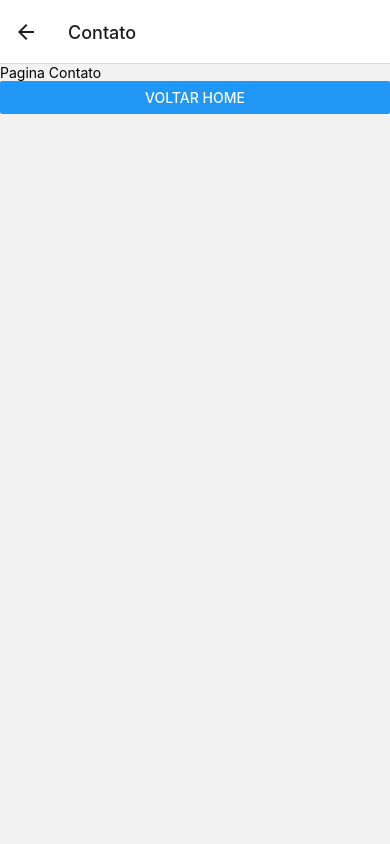
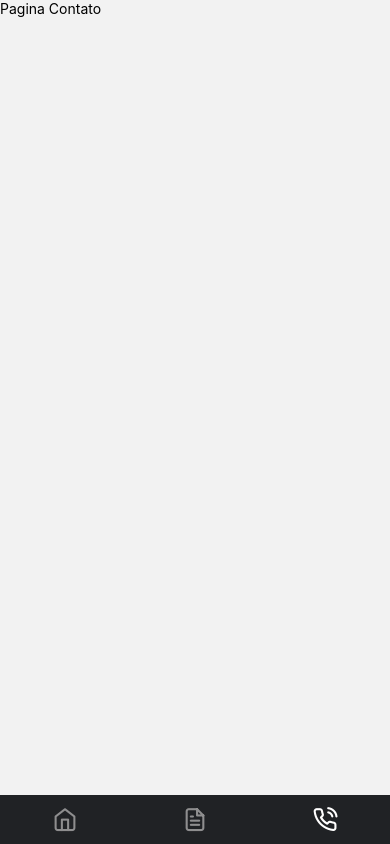
Before and after one commit to Ricardo-Lucena-Clear/React-Native-Navigation, a React Native app: screen /Contato in a window 390 px wide. Built offline with nearby package versions, Linux system fonts and the light colour scheme.

Commit message:
Working with Tabs

```diff
--- a/App.js
+++ b/App.js
@@ -1,45 +1,64 @@
 import React from 'react';
 
 import { NavigationContainer } from '@react-navigation/native';
-import { createNativeStackNavigator } from '@react-navigation/native-stack';
+import { createBottomTabNavigator } from '@react-navigation/bottom-tabs';
 
 import Home from './src/pages/Home';
 import Sobre from './src/pages/Sobre';
 import Contato from './src/pages/Contato';
 
-const Stack = createNativeStackNavigator();
+import Feather from 'react-native-vector-icons/Feather';
+
+const Tab = createBottomTabNavigator();
 
 export default function App(){
   return(
     <NavigationContainer>
-      <Stack.Navigator>
-        <Stack.Screen
+      <Tab.Navigator
+        screenOptions={{
+          headerShown: false,
+          tabBarHideOnKeyboard: true,
+          tabBarShowLabel: false,
+          tabBarActiveTintColor: '#FFF',
+
+          tabBarStyle:{
+            backgroundColor: '#202225',
+            borderTopWidth: 0
+          }
+
+        }}
+      >
+        <Tab.Screen
           name="Home"
           component={Home}
           options={{
-          title: 'Tela inicio',
-          headerStyle:{
-            backgroundColor: '#121212'
+            tabBarIcon: ({ color, size }) => {
+              return <Feather name="home" color={color} size={size} />
             },
-
-          headerTintColor: '#fff',
-          headerShown: false,
           }}
         />
 
-        <Stack.Screen
+        <Tab.Screen
           name="Sobre"
           component={Sobre}
           options={{
-          title:'Pagina Sobre'
+            tabBarIcon: ({ color, size }) => {
+              return <Feather name="file-text" color={color} size={size} />
+            }
           }}
         />
 
-        <Stack.Screen
+        <Tab.Screen
           name="Contato"
           component={Contato}
+          options={{
+            //headerShown: false,
+            tabBarIcon: ({ color, size }) => {
+              return <Feather name="phone-call" color={color} size={size} />
+            }
+          }}
         />
-      </Stack.Navigator>
+      </Tab.Navigator>
     </NavigationContainer>
   )
 }
--- a/src/pages/Contato/index.js
+++ b/src/pages/Contato/index.js
@@ -1,19 +1,10 @@
 import React from 'react';
 import { View, Text, Button } from 'react-native';
 
-import { useNavigation, StackActions } from '@react-navigation/native';
-
 export default function Contato(){
-  const navigation = useNavigation();
-
-  function handleHome(){
-    navigation.dispatch(StackActions.popToTop())
-  }
-
   return(
     <View>
       <Text>Pagina Contato</Text>
-      <Button title="VOLTAR HOME" onPress={handleHome} />
     </View>
   )
 }
--- a/src/pages/Home/index.js
+++ b/src/pages/Home/index.js
@@ -7,7 +7,7 @@
   const navigation = useNavigation();
 
   function navegaSobre(){
-    navigation.navigate('Sobre', {  nome: 'Lucas Silva', email: 'matheus@teste.com' })
+    navigation.navigate('Sobre')
   }
 
   return(
@@ -22,6 +22,7 @@
   container:{
     flex:1,
     justifyContent: 'center',
-    alignItems: 'center'
+    alignItems: 'center',
+    backgroundColor: '#FF0000'
   }
 })
--- a/src/pages/Sobre/index.js
+++ b/src/pages/Sobre/index.js
@@ -1,27 +1,11 @@
 import React, { useLayoutEffect }  from 'react';
 import { View, Text, StyleSheet, Button } from 'react-native';
 
-import { useRoute, useNavigation } from '@react-navigation/native';
-
 export default function Sobre(){
-  const route = useRoute();
-  const navigation = useNavigation();
-
-  useLayoutEffect(() => {
-    navigation.setOptions({
-      title: route.params?.nome === '' ? 'Pagina Sobre' : route.params?.nome
-    })
-
-  }, [navigation])
 
   return(
     <View style={styles.container}>
       <Text>Pagina sobre</Text>
-      <Text>{route.params?.email}</Text>
-      <Text>{route.params?.nome}</Text>
-      <Button title="TELA CONTATOS" onPress={ () => navigation.navigate('Contato') } />
-
-      <Button title="Voltar tela" onPress={ () => navigation.goBack() } />
     </View>
   )
 }
```
Lines whose indentation alone changed are shown as unchanged.
